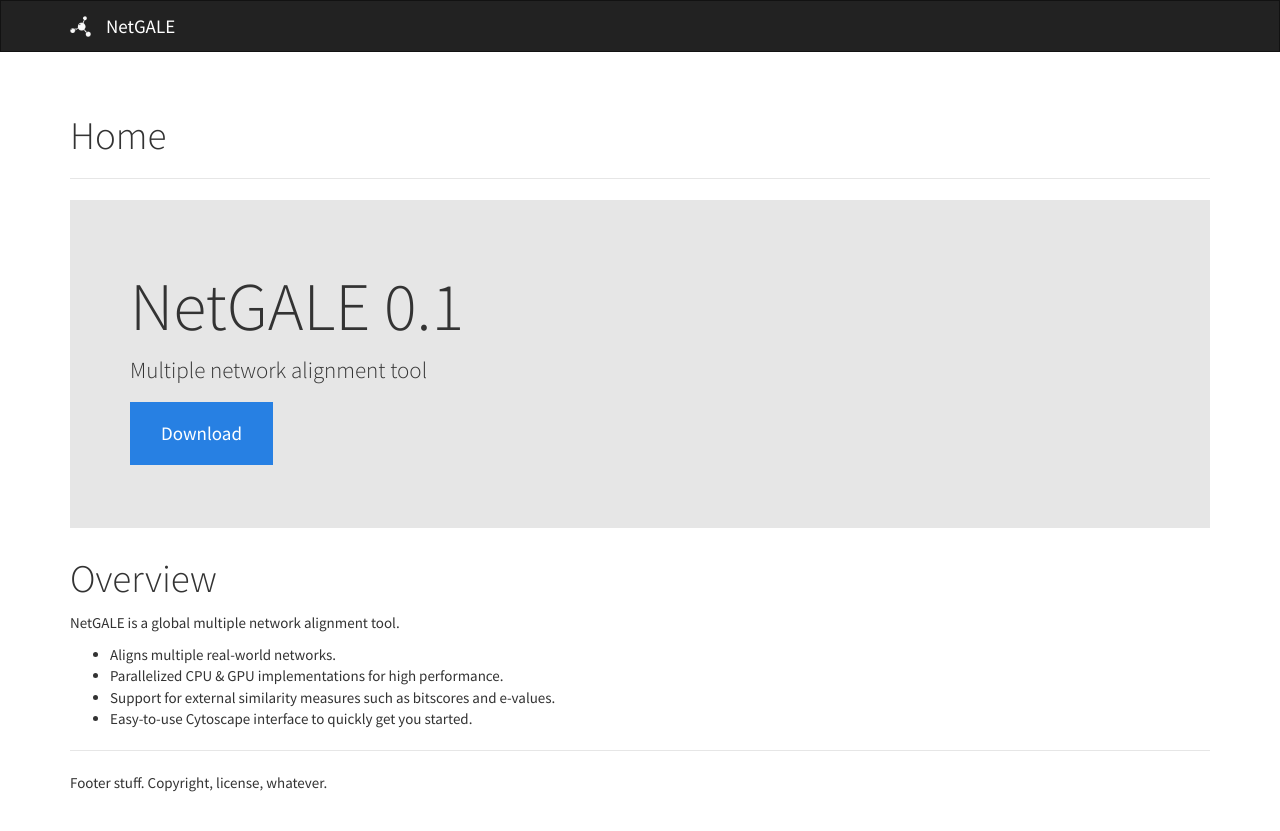
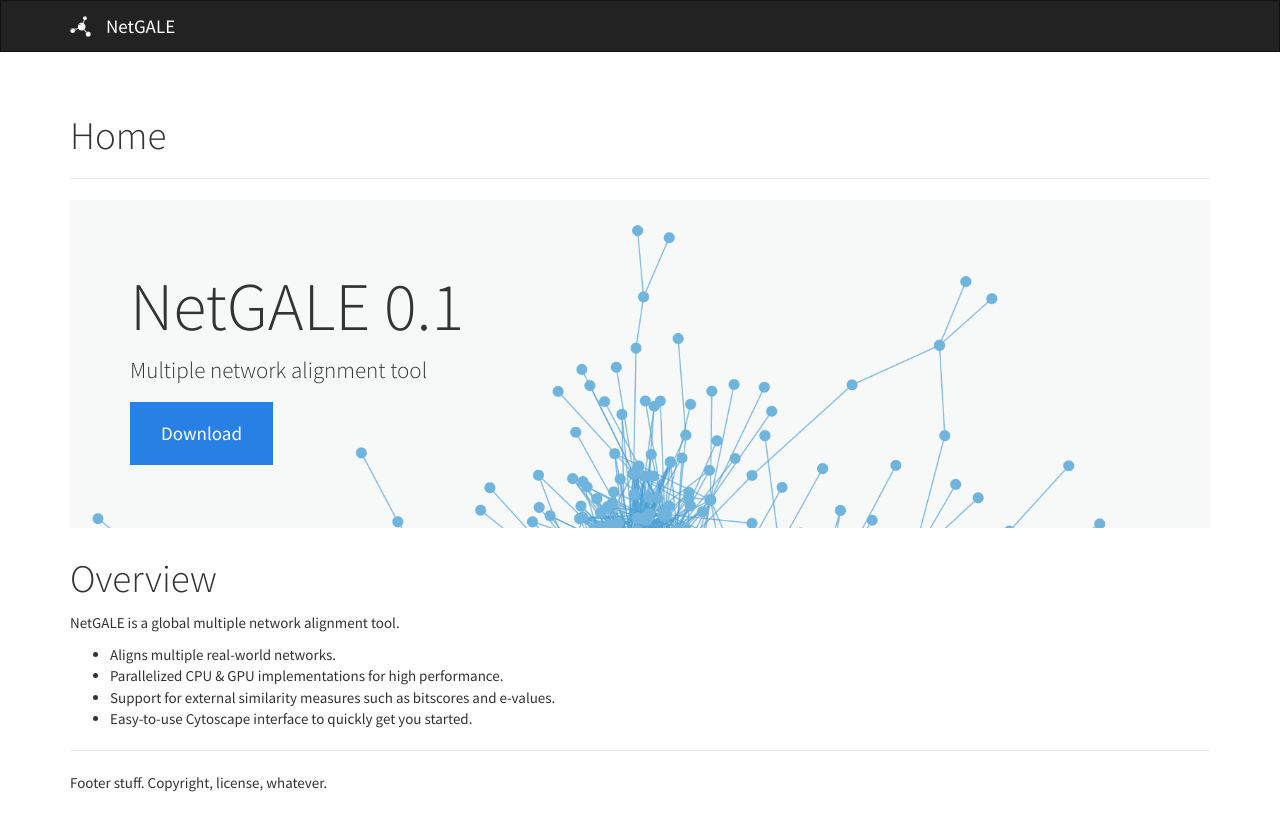
Before and after one commit to netgale/netgale.github.io, a Jekyll site: the page built from index.md, in a window 1280 px wide. Shown: the top 831 px of the page. Built offline with Jekyll 4.4.1, drawn with Linux system fonts in a browser that asks for light colours; nearby versions of some CDN libraries.

Commit message:
Spiced up the home page

```diff
--- a/css/styles.css
+++ b/css/styles.css
@@ -1,3 +1,8 @@
 body {
 	padding-bottom: 15px;
 }
+
+.home-jumbotron {
+	background-image: url("/img/jumbotron_bg.png");
+	background-size: cover;
+}
--- a/index.md
+++ b/index.md
@@ -3,7 +3,7 @@ layout: page
 title: Home
 ---
 
-<div class="jumbotron">
+<div class="jumbotron home-jumbotron">
   <h1>NetGALE 0.1</h1>
   <p>Multiple network alignment tool</p>
   <p><a class="btn btn-primary btn-lg" href="/download" role="button">Download</a></p>
```
Also changed, not shown: img/jumbotron_bg.png (added).
